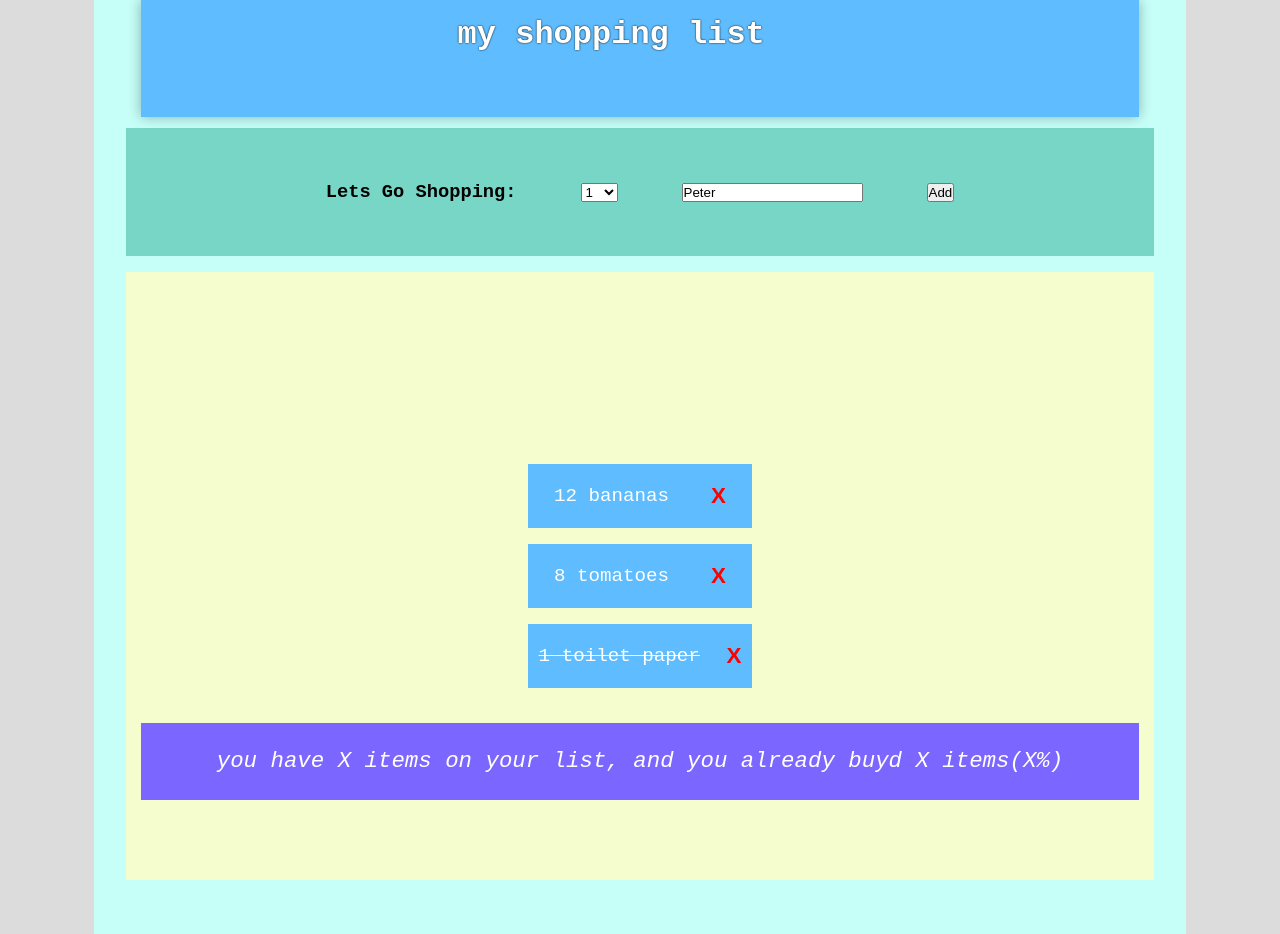
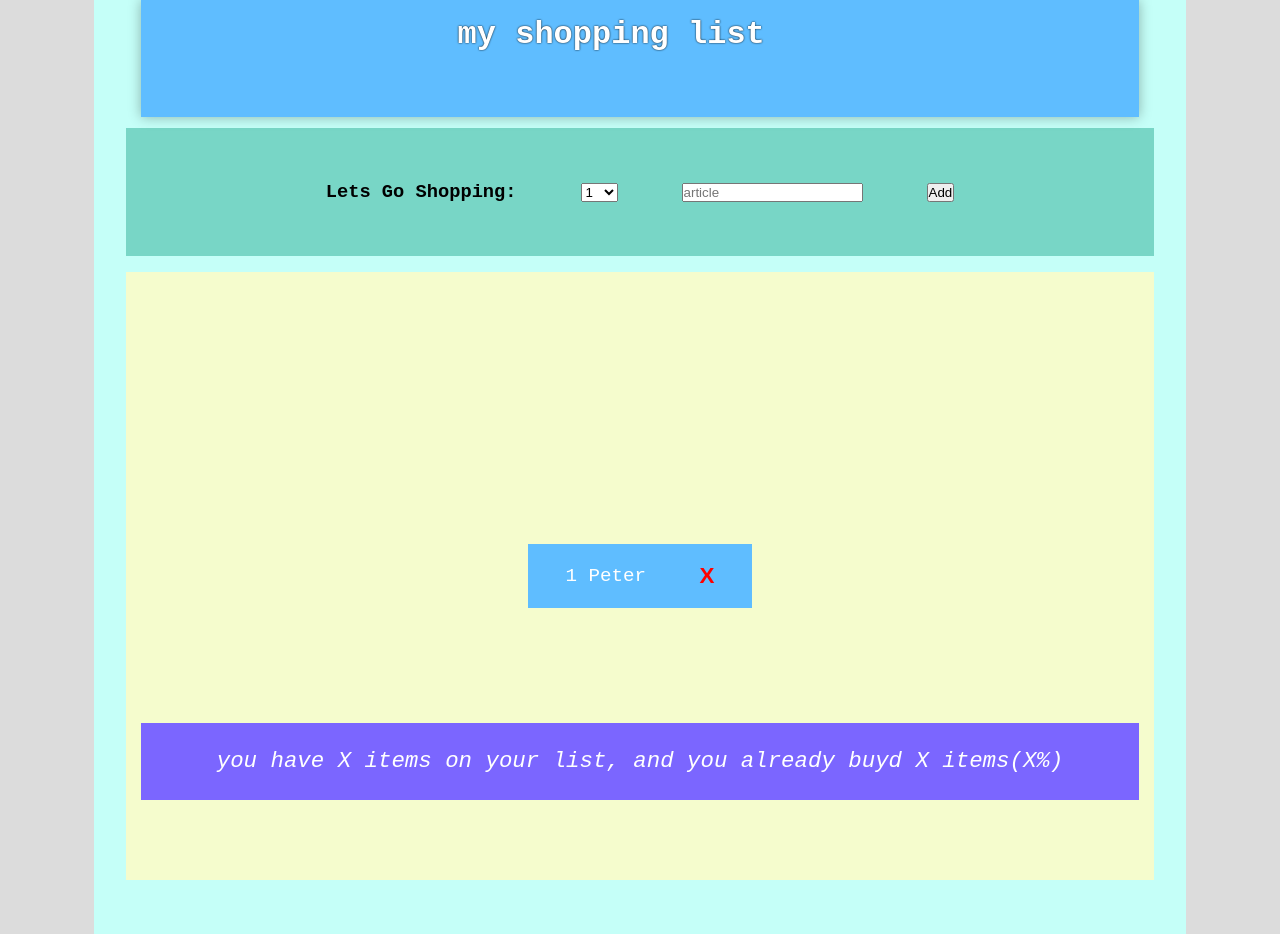
Before and after one commit to thisKonrad/my_shopping_list, a React (Vite) app in the folder my_shopping_list/: page / in a window 1280 px wide. Both pictures are taken after a click on the button "Add". Built offline with nearby package versions, Linux system fonts and the light colour scheme.

Commit message:
add and delete items to shopping list

```diff
--- a/my_shopping_list/src/App.jsx
+++ b/my_shopping_list/src/App.jsx
@@ -10,9 +10,22 @@ export default function App() {
 
   const[input, setInput]= useState('Peter');
   const[quantity, setQuantity]= useState(1);
+  const[items,setItems]= useState([]);
+
+
+  function handleAddItems(item){
+    setItems((items)=>[...items, item]);
+  }
+
+  function deleteItems(id){
+    setItems((items)=> items.filter((item)=> item.id !== id))
+    console.log('click')
+  }
 
   function handleSubmit(e){
     e.preventDefault();
+    if(!input){return}
+
     const newItem ={
       quantity,
       input,
@@ -20,12 +33,17 @@ export default function App() {
       packed:false,
     };
     console.log(newItem)
+
+    handleAddItems(newItem)
+
+    setQuantity(1)
+    setInput('')
   }
 
   function handleQuantity(e){
     /* value gives always a string */
     setQuantity(Number(e.target.value))
-    console.log(typeof quantity)
+    console.log(quantity)
   }
 
   function handleChange(e){
@@ -42,7 +60,7 @@ export default function App() {
   handleChange={handleChange}
   quantity={quantity}
   input={input}/>
-  <ShoppingList/>
+  <ShoppingList items={items} onDeleteItem={deleteItems} />
   <Statistics/>
   </div>)
 }
--- a/my_shopping_list/src/components/ShoppingList/Item.jsx
+++ b/my_shopping_list/src/components/ShoppingList/Item.jsx
@@ -1,15 +1,17 @@
 /* :::: ITEM COMPONENT :::: */
 import './shoppinglist.css';
 
-export default function Item({item}) {
+export default function Item({item, onDeleteItem}) {
 
     return (<li className="list_item">
         <span style={item.packed ? {textDecoration:'line-through'} : {}}>
         {item.quantity}
         <span>  </span>
-        {item.description}
+        {item.input}
         </span>
-        <button className="delete_button">
+        <button
+        className="delete_button"
+        onClick={()=>onDeleteItem(item.id)}>
             X
         </button>
     </li>)
--- a/my_shopping_list/src/components/ShoppingList/ShoppingList.jsx
+++ b/my_shopping_list/src/components/ShoppingList/ShoppingList.jsx
@@ -9,11 +9,14 @@ const initalItems = [
 ];
 
 
-export default function ShoppingList() {
+export default function ShoppingList({items, onDeleteItem}) {
 
     return (<div className="shopping_list">
             <ul>
-            {initalItems.map((item)=> <Item key ={item.id} item={item}/>)}
+            {items.map((item)=> <Item
+            key ={item.id}
+            item={item}
+            onDeleteItem={onDeleteItem}/>)}
             </ul>
             </div>)
 }
```
